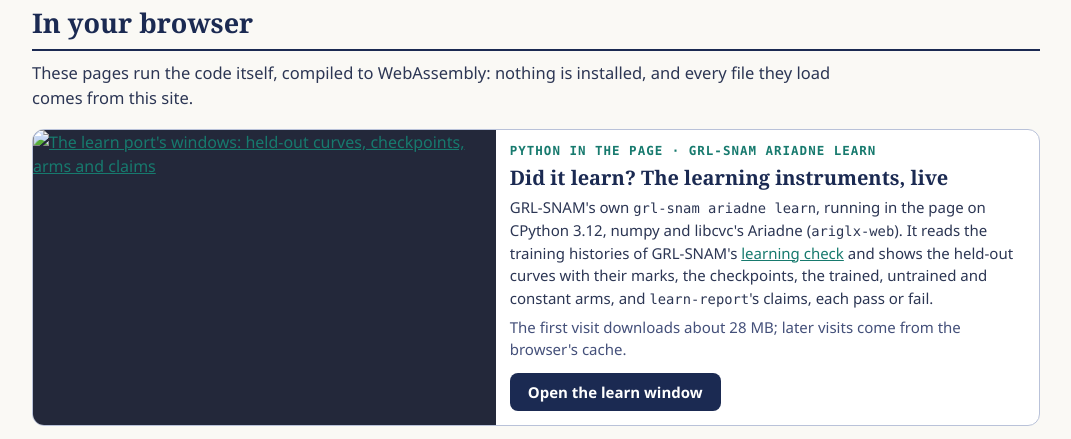
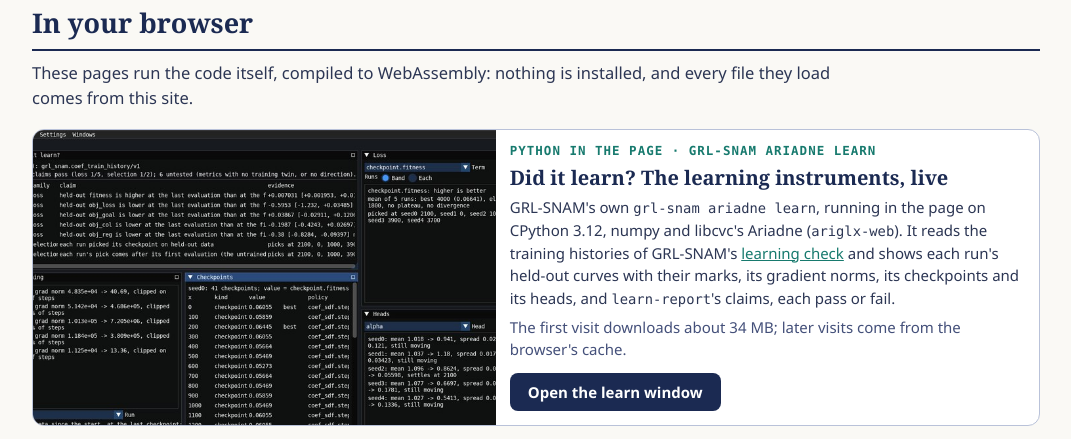
Before and after one commit to transfix/grl-snam-demos, a plain HTML site: page site/index.html in a window 1280 px wide. Shown: the part 799-1238 px from the top of the page, without its empty margins (104-1175 px from the left). Drawn offline with Linux system fonts and the light colour scheme; files whose address does not match are found by name.

Commit message:
Use GRL-SNAM's learn-only assembly; the learn card's thumbnail
- pages.yml calls `pages/assemble.py --learn-only` (CVC-Lab/GRL-SNAM#177)
  with LEARN_HISTORIES (empty: its default, the five retrain seeds), and
  runs GRL-SNAM's smoke with --no-landing.
- Until #177 is on main, this branch builds from feat/pages-ariglx-web;
  GRL_SNAM_REF goes back to main before the merge.
- site/img/learn.jpg: the learn page as it runs (libcvc v3.7.13, text
  charts); the card's text names what the page shows without arms.

```diff
--- a/site/index.html
+++ b/site/index.html
@@ -47,16 +47,16 @@
   <div class="cards">
 <!-- learn:begin -->
     <div class="card feature">
-      <a class="thumb" href="learn/"><img src="img/learn.png" alt="The learn port's windows: held-out curves, checkpoints, arms and claims"></a>
+      <a class="thumb" href="learn/"><img src="img/learn.jpg" alt="The learn port's windows: held-out curves, checkpoints, arms and claims"></a>
       <div class="body">
         <div class="tag">Python in the page · grl-snam ariadne learn</div>
         <h3>Did it learn? The learning instruments, live</h3>
         <p>GRL-SNAM's own <code>grl-snam ariadne learn</code>, running in the page on CPython 3.12, numpy
         and libcvc's Ariadne (<code>ariglx-web</code>). It reads the training histories of GRL-SNAM's
         <a href="https://github.com/CVC-Lab/GRL-SNAM/blob/main/docs/learning-validation.md">learning check</a>
-        and shows the held-out curves with their marks, the checkpoints, the trained, untrained and
-        constant arms, and <code>learn-report</code>'s claims, each pass or fail.</p>
-        <p class="note">The first visit downloads about 28 MB; later visits come from the browser's cache.</p>
+        and shows each run's held-out curves with their marks, its gradient norms, its checkpoints and its
+        heads, and <code>learn-report</code>'s claims, each pass or fail.</p>
+        <p class="note">The first visit downloads about 34 MB; later visits come from the browser's cache.</p>
         <div class="go"><a class="btn" href="learn/">Open the learn window</a></div>
       </div>
     </div>
```
Also changed, not shown: site/img/learn.jpg (added), 2 other files.
